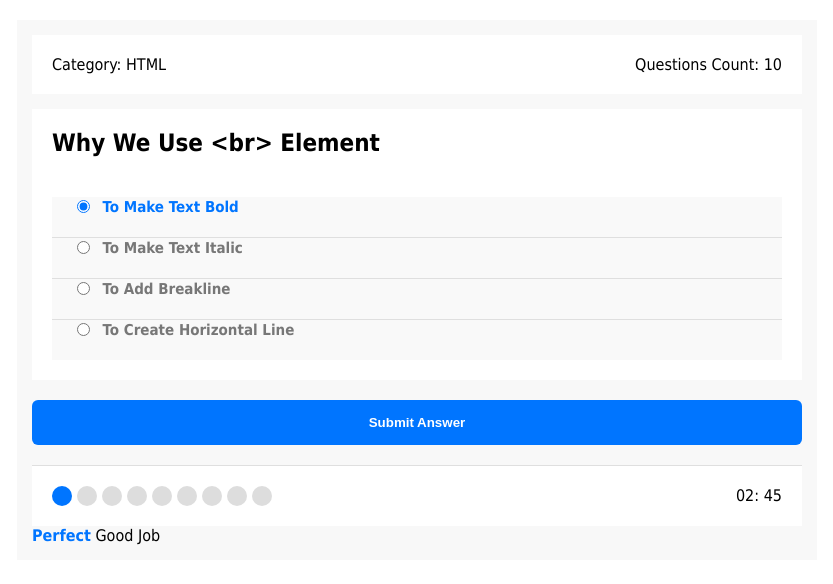
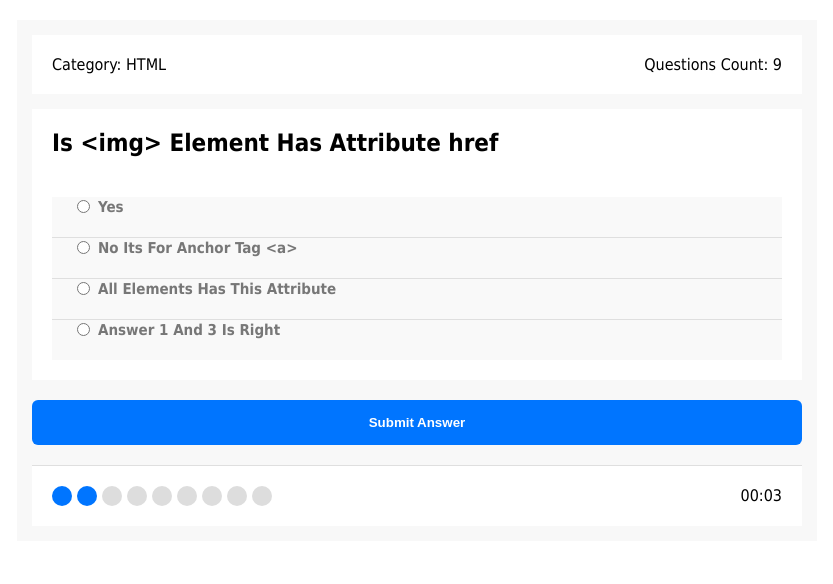
Before and after one commit to Hussein6685/Quiz-Application, a plain HTML site: page index.html in a window 1280 px wide. Shown: the whole page, without its empty margins (223-1056 px from the left). Drawn offline with Linux system fonts and the light colour scheme.

Commit message:
2 commit

```diff
--- a/index.html
+++ b/index.html
@@ -10,49 +10,17 @@
         <div class="quiz-app">
             <div class="quiz-info">
                 <div class="category">Category: <span>HTML</span></div>
-                <div class="count">Questions Count: <span>10</span></div>
+                <div class="count">Questions Count: <span></span></div>
             </div>
-            <div class="quiz-area">
-                <h2>Why We Use &lt;br&gt; Element</h2>
-            </div>
-            <div class="answers-area">
-                <div class="answer">
-                    <input type="radio" id="answer_1" name="Questions" checked >
-                    <label for="answer_1">To Make Text Bold</label>
-                </div>
-                <div class="answer">
-                    <input type="radio" id="answer_2" name="Questions">
-                    <label for="answer_2">To Make Text Italic</label>
-                </div>
-                <div class="answer">
-                    <input type="radio" id="answer_3" name="Questions">
-                    <label for="answer_3">To Add Breakline</label>
-                </div>
-                <div class="answer">
-                    <input type="radio" id="answer_4" name="Questions">
-                    <label for="answer_4">To Create Horizontal Line</label>
-                </div>
-            </div>
+            <div class="quiz-area"></div>
+            <div class="answers-area"></div>
             <button class="submit-button">Submit Answer</button>
             <div class="bullets">
-                <div class="spans">
-                    <span class="on"></span>
-                    <span></span>
-                    <span></span>
-                    <span></span>
-                    <span></span>
-                    <span></span>
-                    <span></span>
-                    <span></span>
-                    <span></span>
-                </div>
-                <div class="countdown">
-                    <span class="minutes">02</span>:
-                    <span class="seconds">45</span>
-                </div>
+                <div class="spans"></div>
+                <div class="countdown"></div>
             </div>
-            <div class="results">
-                <span class="perfect">Perfect</span> Good Job </div>
+            <div class="results"></div>
         </div>
-</body>
+        <script src="main.js"></script>
+    </body>
 </html>
--- a/main.js
+++ b/main.js
@@ -0,0 +1,233 @@
+//  select element
+let countSpan = document.querySelector(".count span")
+let bullets = document.querySelector(".bullets");
+let bulletsSpanContainer = document.querySelector(".bullets .spans");
+let quizArea = document.querySelector(".quiz-area");
+let answersArea = document.querySelector(".answers-area");
+let submitButton = document.querySelector(".submit-button");
+let resultsContainer = document.querySelector(".results");
+let countdownElement = document.querySelector(".countdown");
+
+
+// set options
+let currentIndex = 0;
+let rightAnswers = 0;
+let countdownInterval;
+
+
+
+
+function getQuestions() {
+    let myRequest = new XMLHttpRequest();
+
+    myRequest.onreadystatechange = function () {
+        if (this.readyState === 4 && this.status === 200) {
+            let questionsObject = JSON.parse(this.responseText);
+            let qCount = questionsObject.length;
+
+            // create bullets + set questions Count
+            createBullets(qCount);
+
+            // add question data
+            addQuestionData(questionsObject[currentIndex], qCount);
+
+            //  start count down
+            countdown(3, qCount);
+
+            // click on submit
+            submitButton.onclick = () => {
+
+                // get right answer
+                let theRightAnswer = questionsObject[currentIndex].right_answer;
+                // console.log(theRightAnswer);
+
+                // increase index
+                currentIndex++;
+
+                // check the answer
+                checkAnswer(theRightAnswer, qCount);
+
+                // remove previous question
+                quizArea.innerHTML = "";
+                answersArea.innerHTML = "";
+
+            // add question data
+            addQuestionData(questionsObject[currentIndex], qCount);
+
+
+            //  handle bullets class
+                handleBullets();
+
+                        // Start CountDown
+        clearInterval(countdownInterval);
+        countdown(3, qCount);
+
+
+                //  show results
+                showResults(qCount);
+
+            };
+        }
+    };
+
+    myRequest.open("GET", "html_questions.json", true);
+    myRequest.send();
+}
+
+getQuestions();
+
+function createBullets(num) {
+    countSpan.innerHTML = num;
+
+    // create spans
+    for (let i = 0; i < num; i++) {
+        // create bullet
+        let theBullet = document.createElement("span");
+
+        // check if its frist span
+        if (i === 0) {
+            theBullet.className = "on";
+        }
+
+        // append bullets to main bullet container
+        bulletsSpanContainer.appendChild(theBullet);
+    }
+}
+
+function addQuestionData(obj, count) {
+    if (currentIndex < count) {
+            // create h2 question title
+    let questionTitle = document.createElement("h2");
+
+    // create question text
+    let questionText = document.createTextNode(obj["title"]);
+
+    // append text to h2
+    questionTitle.appendChild(questionText);
+
+    // append the h2 to the quiz area
+    quizArea.appendChild(questionTitle);
+
+    // create the answers
+    for (let i = 1; i <= 4; i++) {
+        // create main answer div
+        let mainDiv = document.createElement("div");
+
+        // add class to main div
+        mainDiv.className = "answer";
+
+        // crate radio input
+        let radioInput = document.createElement("input");
+
+        // add type + name + id + data-attribute
+        radioInput.name = "question";
+        radioInput.type = "radio";
+        radioInput.id = `answer_${i}`;
+        radioInput.dataset.answer = obj[`answer_${i}`];
+
+
+    //   // Make First Option Selected
+    //   if (i === 1) {
+    //     radioInput.checked = true;
+    //     }
+
+        // create label
+        let theLabel = document.createElement("label");
+
+        // add for attribute
+        theLabel.htmlFor = `answer_${i}`;
+
+        // create label text
+        let theLabelText = document.createTextNode(obj[`answer_${i}`]);
+
+        // add the text to label
+        theLabel.appendChild(theLabelText);
+
+        // add input + label to main div
+        mainDiv.appendChild(radioInput);
+        mainDiv.appendChild(theLabel);
+
+        // append all div s to answers area
+        answersArea.appendChild(mainDiv);
+
+
+    }
+    }
+}
+
+function checkAnswer(aAnswer, count) {
+    // console.log(aAnswer, count)
+    // let answers = document.getElementsByName("question")
+    let answers = document.getElementsByName("question");
+    let theChoosenAnswer;
+
+    for (let i = 0; i < answers.length; i++) {
+
+        //
+        if (answers[i].checked) {
+            theChoosenAnswer = answers[i].dataset.answer;
+        }
+
+    }
+    console.log(`right Answer is ${aAnswer}`);
+    console.log(`Choosen Answer is ${theChoosenAnswer}`);
+
+    if (aAnswer === theChoosenAnswer) {
+        rightAnswers++;
+        // console.log("good answer");
+}
+
+}
+
+function handleBullets() {
+    let bulletsSpans = document.querySelectorAll(".bullets .spans span");
+    let arrayOfSpans = Array.from(bulletsSpans);
+    arrayOfSpans.forEach((span, index) => {
+
+        if (currentIndex === index) {
+            span.className = "on";
+        }
+    })
+}
+function showResults(count) {
+    let theResults;
+    if (currentIndex === count) {
+        // console.log("q is finished")
+        quizArea.remove();
+        answersArea.remove();
+        submitButton.remove();
+        bullets.remove();
+
+        if (rightAnswers > count / 2 && rightAnswers < count) {
+            theResults = `<span class="good">Good</span>, ${rightAnswers} From ${count} Is Good.`;
+
+        } else if (rightAnswers === count) {
+            theResults = `<span class="perfect">Perfect</span>, ${rightAnswers} From ${count} All Answers Is Right.`;
+        } else {
+            theResults = `<span class="bad">Bad</span>, ${rightAnswers} From ${count}`;
+        }
+        resultsContainer.innerHTML = theResults;
+        resultsContainer.style.padding = "10px";
+        resultsContainer.style.backgroundColor = "white";
+        resultsContainer.style.marginTop = "10px";
+    }
+}
+function countdown(duration, count) {
+    if (currentIndex < count) {
+        let minutes, seconds;
+        countdownInterval = setInterval(function () {
+            minutes = parseInt(duration / 60);
+            seconds = parseInt(duration % 60);
+
+            minutes = minutes < 10 ? `0${minutes}` : minutes;
+            seconds = seconds < 10 ? `0${seconds}` : seconds;
+
+            countdownElement.innerHTML = `${minutes}:${seconds}`;
+            if (--duration < 0) {
+                clearInterval(countdownInterval);
+                submitButton.click();
+                console.log("Finished");
+            }
+        }, 1000);
+    }
+}
```
Also changed, not shown: html_questions.json (renamed from html_question.json).
